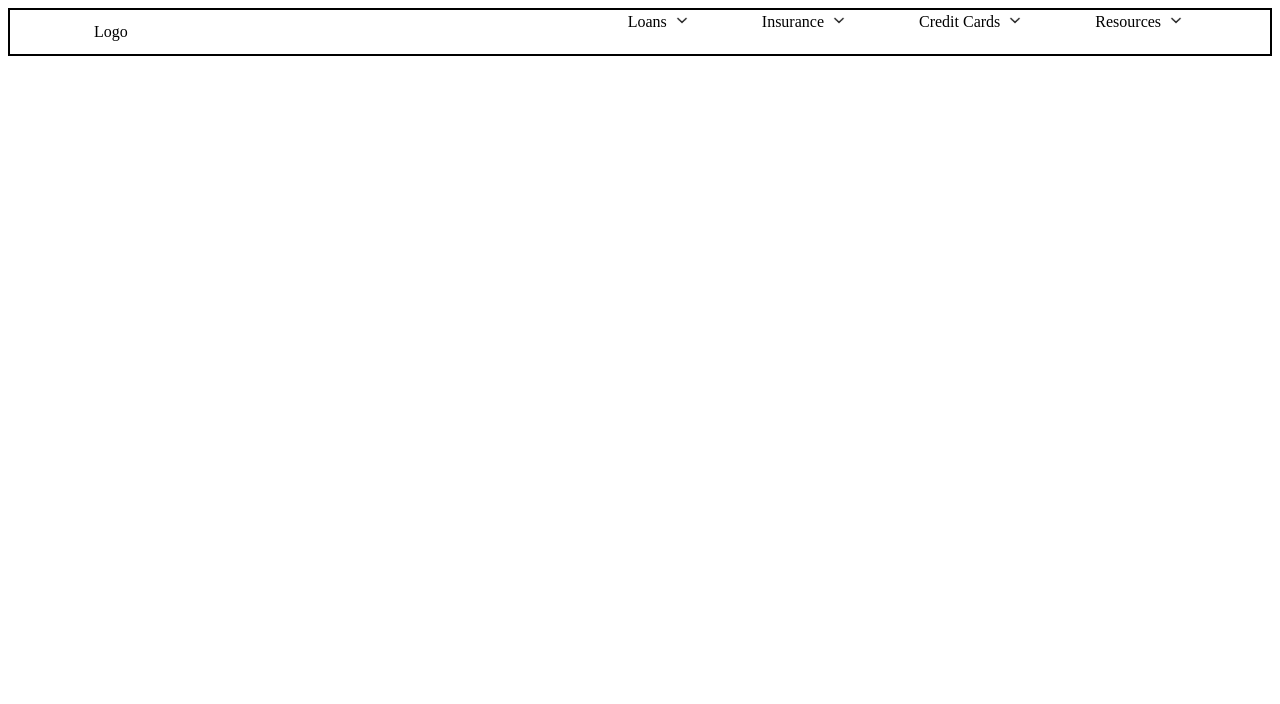
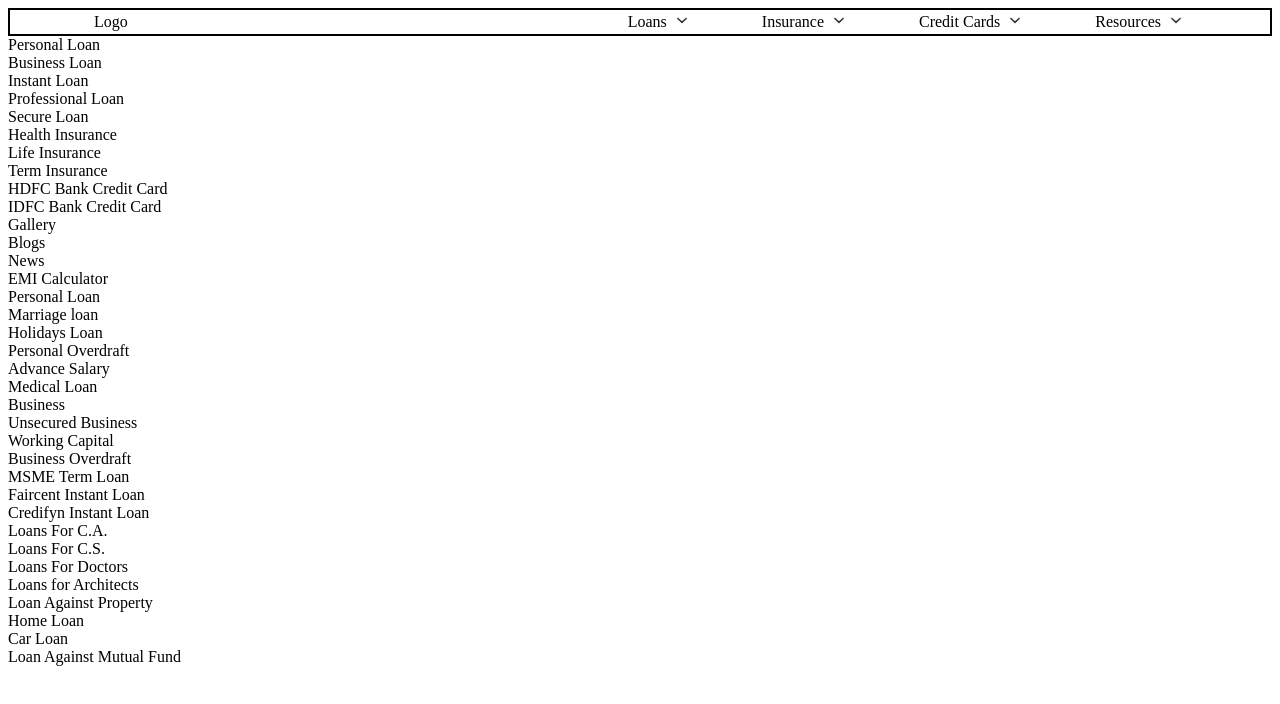
Before and after one commit to vyomPundhir/Drop_Down_Menu, a plain HTML site: page index.html in a window 1280 px wide. Drawn offline with Linux system fonts and the light colour scheme.

Commit message:
index html file updated.

```diff
--- a/index.html
+++ b/index.html
@@ -11,48 +11,103 @@
     <div class="logo">Logo</div>
     <div class="menu">
 
-      <div class="list">
         <div class="item" id="drop-1">
           <span>Loans</span>
           <span>
             <img src="./assets/down-arrow-5-svgrepo-com.png" alt="" class="ar" id>
           </span>
         </div>
-        <div id="dropdown-1"></div>
-      </div>
 
-      <div class="list">
         <div class="item" id="drop-2">
           <span>Insurance</span>
           <span>
             <img src="./assets/down-arrow-5-svgrepo-com.png" alt="" class="ar">
           </span>
         </div>
-        <div id="dropdown-2"></div>
-      </div>
 
-      <div class="list">
         <div class="item" id="drop-3">
           <span>Credit Cards</span>
           <span>
             <img src="./assets/down-arrow-5-svgrepo-com.png" alt="" class="ar">
           </span>
         </div>
-        <div id="dropdown-3"></div>
-      </div>
 
-      <div class="list">
         <div class="item" id="drop-4">
           <span>Resources</span>
           <span>
             <img src="./assets/down-arrow-5-svgrepo-com.png" alt="" class="ar">
           </span>
         </div>
-        <div id="dropdown-4"></div>
-      </div>
 
     </div>
   </nav>
+
+<!-- **************************************************** -->
+
+    <div id="loans">
+      <div id="personal">Personal Loan</div>
+      <div id="business">Business Loan</div>
+      <div id="instant">Instant Loan</div>
+      <div id="professional">Professional Loan</div>
+      <div id="secure">Secure Loan</div>
+    </div>
+
+    <div id="insurance">
+      <div class="ins">Health Insurance</div>
+      <div class="ins">Life Insurance</div>
+      <div class="ins">Term Insurance</div>
+    </div>
+
+    <div id="credit-cards">
+      <div class="credit">HDFC Bank Credit Card</div>
+      <div class="credit">IDFC Bank Credit Card</div>
+    </div>
+
+    <div id="resources">
+      <div class="res">Gallery</div>
+      <div class="res">Blogs</div>
+      <div class="res">News</div>
+      <div class="res">EMI Calculator</div>
+    </div>
+
+<!-- ********************************************************** -->
+
+    <div id="personalLoan">
+      <div class="">Personal Loan</div>
+      <div class="">Marriage loan</div>
+      <div class="">Holidays Loan</div>
+      <div class="">Personal Overdraft</div>
+      <div class="">Advance Salary</div>
+      <div class="">Medical Loan</div>
+    </div>
+
+    <div id="businessLoan">
+      <div class="">Business</div>
+      <div class="">Unsecured Business</div>
+      <div class="">Working Capital</div>
+      <div class="">Business Overdraft</div>
+      <div class="">MSME Term Loan</div>
+    </div>
+
+    <div id="instantLoan">
+      <div class="">Faircent Instant Loan</div>
+      <div class="">Credifyn Instant Loan</div>
+    </div>
+
+    <div id="professionalLoan">
+      <div class="">Loans For C.A.</div>
+      <div class="">Loans For C.S.</div>
+      <div class="">Loans For Doctors</div>
+      <div class="">Loans for Architects</div>
+    </div>
+
+    <div id="secureLoan">
+      <div class="">Loan Against Property</div>
+      <div class="">Home Loan</div>
+      <div class="">Car Loan</div>
+      <div class="">Loan Against Mutual Fund</div>
+    </div>
+
 </body>
 <script src="./index.js"></script>
 </html>
```
